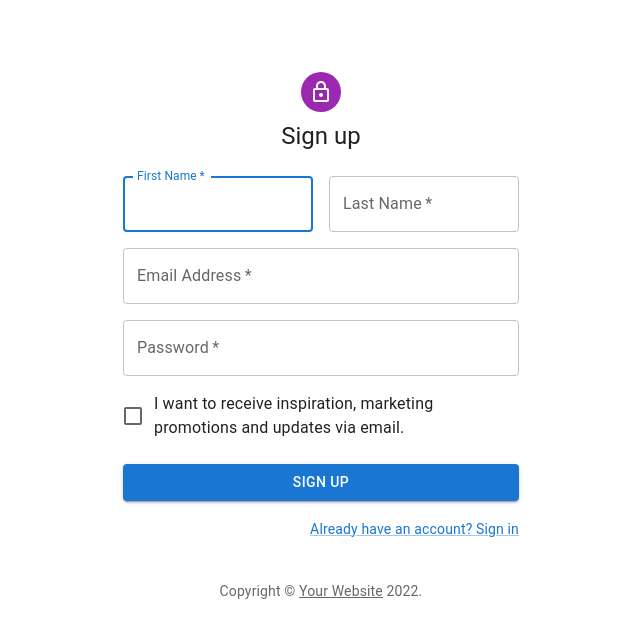
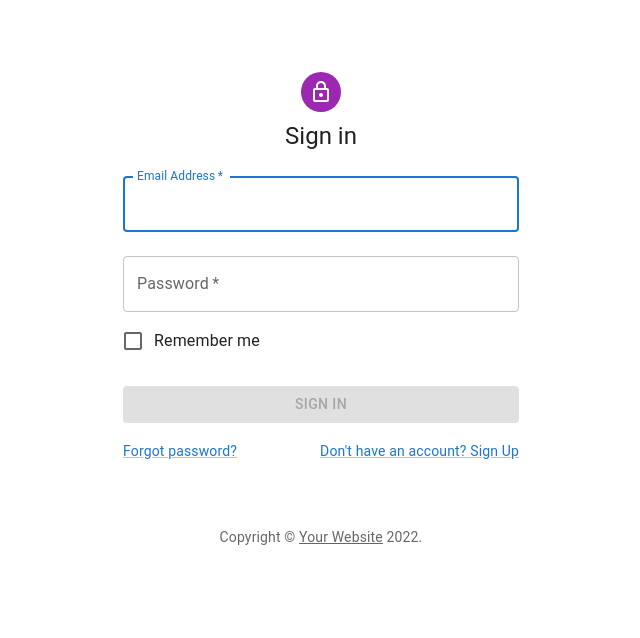
Before and after one commit to LiJamie1/Activity_Tracker, a React (Create React App) app: page /sign-up in a window 1280 px wide. Shown: the top 638 px of the page, without its empty margins (319-959 px from the left). Built offline with nearby package versions, Linux system fonts and the light colour scheme; no server answers.

Commit message:
bug fixing, firebase.js has issue with exporting from firebase/app

```diff
--- a/src/components/Firebase/firebase.js
+++ b/src/components/Firebase/firebase.js
@@ -1,6 +1,6 @@
 import app from "firebase/app";
 import "firebase/auth";
-import "firebase/databasename";
+import "firebase/database";
 
 const firebaseConfig = {
   apiKey: process.env.FIREBASE_APIKEY,
--- a/src/index.js
+++ b/src/index.js
@@ -2,10 +2,11 @@ import React from "react";
 import ReactDOM from "react-dom";
 import "./index.css";
 import App from "./App";
+import Firebase, { FirebaseContext } from "./components/Firebase";
 
 ReactDOM.render(
-  <React.StrictMode>
+  <FirebaseContext.Provider value={new Firebase()}>
     <App />
-  </React.StrictMode>,
+  </FirebaseContext.Provider>,
   document.getElementById("root")
 );
--- a/src/pages/SignIn.jsx
+++ b/src/pages/SignIn.jsx
@@ -1,4 +1,5 @@
 import React, { useState } from "react";
+// import { Link, withRouter } from "react-router-dom";
 import Avatar from "@mui/material/Avatar";
 import Button from "@mui/material/Button";
 import CssBaseline from "@mui/material/CssBaseline";
--- a/src/pages/SignUp.jsx
+++ b/src/pages/SignUp.jsx
@@ -1,4 +1,4 @@
-import * as React from "react";
+import React, { useState } from "react";
 import Avatar from "@mui/material/Avatar";
 import Button from "@mui/material/Button";
 import CssBaseline from "@mui/material/CssBaseline";
@@ -33,7 +33,20 @@ function Copyright(props) {
 
 const theme = createTheme();
 
-export default function SignUp() {
+export default function SignIn() {
+  const [user, setUser] = useState({
+    id: null,
+    email: "",
+    password: "",
+    error: null,
+    auth: null,
+  });
+
+  const handleChange = (event) => {
+    const { name, value } = event.target;
+    setUser({ ...user, [name]: value });
+  };
+
   const handleSubmit = (event) => {
     event.preventDefault();
     const data = new FormData(event.currentTarget);
@@ -43,6 +56,8 @@ export default function SignUp() {
       password: data.get("password"),
     });
   };
+
+  const isValid = user.email === "" || user.password === "";
 
   return (
     <ThemeProvider theme={theme}>
@@ -60,84 +75,65 @@ export default function SignUp() {
             <LockOutlinedIcon />
           </Avatar>
           <Typography component="h1" variant="h5">
-            Sign up
+            Sign in
           </Typography>
           <Box
             component="form"
+            onSubmit={handleSubmit}
             noValidate
-            onSubmit={handleSubmit}
-            sx={{ mt: 3 }}
+            sx={{ mt: 1 }}
           >
-            <Grid container spacing={2}>
-              <Grid item xs={12} sm={6}>
             <TextField
-                  autoComplete="given-name"
-                  name="firstName"
-                  required
-                  fullWidth
-                  id="firstName"
-                  label="First Name"
-                  autoFocus
-                />
-              </Grid>
-              <Grid item xs={12} sm={6}>
-                <TextField
-                  required
-                  fullWidth
-                  id="lastName"
-                  label="Last Name"
-                  name="lastName"
-                  autoComplete="family-name"
-                />
-              </Grid>
-              <Grid item xs={12}>
-                <TextField
+              margin="normal"
               required
               fullWidth
               id="email"
               label="Email Address"
               name="email"
               autoComplete="email"
+              autoFocus
+              onChange={handleChange}
             />
-              </Grid>
-              <Grid item xs={12}>
             <TextField
+              margin="normal"
               required
               fullWidth
               name="password"
               label="Password"
               type="password"
               id="password"
-                  autoComplete="new-password"
+              autoComplete="current-password"
+              onChange={handleChange}
             />
-              </Grid>
-              <Grid item xs={12}>
             <FormControlLabel
-                  control={
-                    <Checkbox value="allowExtraEmails" color="primary" />
-                  }
-                  label="I want to receive inspiration, marketing promotions and updates via email."
+              control={<Checkbox value="remember" color="primary" />}
+              label="Remember me"
             />
-              </Grid>
-            </Grid>
             <Button
               type="submit"
               fullWidth
               variant="contained"
               sx={{ mt: 3, mb: 2 }}
+              onClick={handleSubmit}
+              disabled={isValid}
             >
-              Sign Up
+              Sign In
             </Button>
-            <Grid container justifyContent="flex-end">
+            <Grid container>
+              <Grid item xs>
+                <Link href="#" variant="body2">
+                  Forgot password?
+                </Link>
+              </Grid>
               <Grid item>
                 <Link href="#" variant="body2">
-                  Already have an account? Sign in
+                  {"Don't have an account? Sign Up"}
                 </Link>
               </Grid>
             </Grid>
           </Box>
         </Box>
-        <Copyright sx={{ mt: 5 }} />
+        <Copyright sx={{ mt: 8, mb: 4 }} />
       </Container>
     </ThemeProvider>
   );
```
Lines whose indentation alone changed are shown as unchanged.
